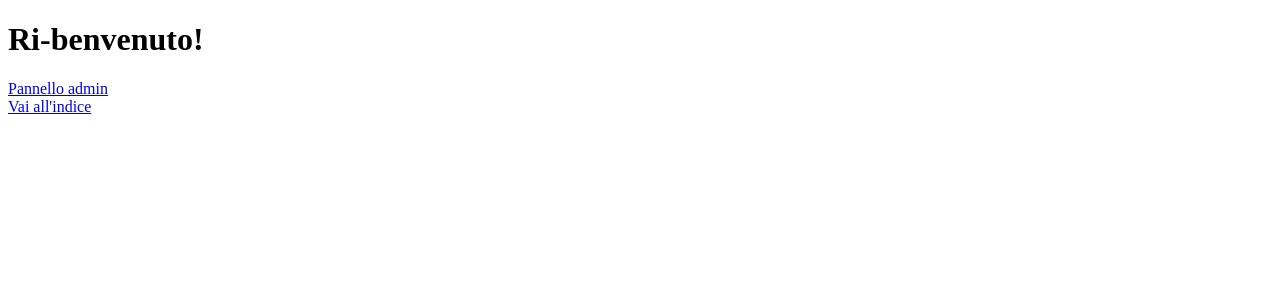
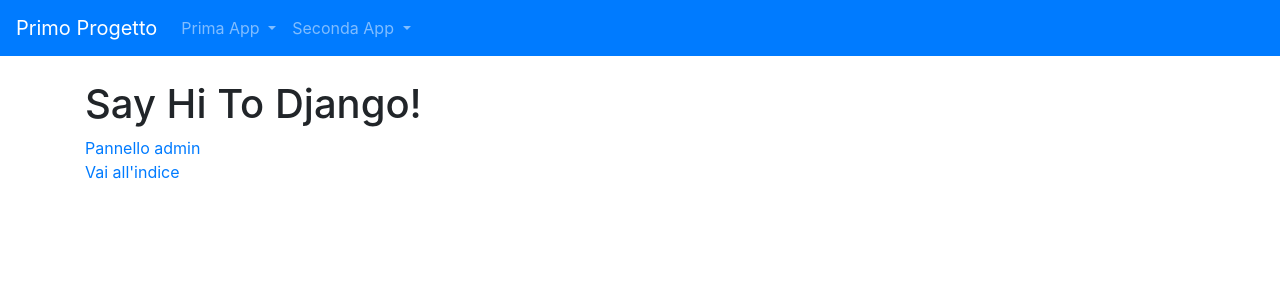
Before and after one commit to DeadDeadInside/primo_progetto, a Django app: template primo_progetto/templates/index_root.html in a window 1280 px wide. Shown: the top 300 px of the page. Run offline with Django 5.2, Linux system fonts and the light colour scheme; the template is opened without the code that fills it, so the values that code supplies are empty.

Commit message:
Passo 10: Template effettuati

```diff
--- a/primo_progetto/templates/base.html
+++ b/primo_progetto/templates/base.html
@@ -1,68 +1,57 @@
+<!doctype html>
 {% load static %}
-<!doctype html>
 <html lang="en">
   <head>
-        <!-- Required meta tags -->
     <meta charset="utf-8">
     <meta name="viewport" content="width=device-width, initial-scale=1, shrink-to-fit=no">
-
     <!-- Bootstrap CSS -->
     <link rel="stylesheet" href="https://cdn.jsdelivr.net/npm/bootstrap@4.5.3/dist/css/bootstrap.min.css" integrity="sha384-TX8t27EcRE3e/ihU7zmQxVncDAy5uIKz4rEkgIXeMed4M0jlfIDPvg6uqKI2xXr2" crossorigin="anonymous">
-
     <title>{% block title %} Primo progetto {% endblock title %}</title>
   </head>
   <body>
-        <nav class="navbar navbar-expand-lg navbar-light bg-light">
-            <a class="navbar-brand" href="#">Primo progetto</a>
+    <nav class="navbar navbar-expand-lg navbar-dark bg-primary">
+    <a class="navbar-brand" href="/">Primo Progetto</a>
     <button class="navbar-toggler" type="button" data-toggle="collapse" data-target="#navbarSupportedContent" aria-controls="navbarSupportedContent" aria-expanded="false" aria-label="Toggle navigation">
         <span class="navbar-toggler-icon"></span>
     </button>
 
     <div class="collapse navbar-collapse" id="navbarSupportedContent">
         <ul class="navbar-nav mr-auto">
-                    <li class="nav-item active">
-                        <a class="nav-link" href="#">Home <span class="sr-only">(current)</span></a>
-                    </li>
-                    <li class="nav-item">
-                        <a class="nav-link" href="#">Link</a>
+        <li class="nav-item dropdown">
+            <a class="nav-link dropdown-toggle" href="#" id="navbarDropdown" role="button" data-toggle="dropdown" aria-haspopup="true" aria-expanded="false">
+            Prima App
+            </a>
+            <div class="dropdown-menu" aria-labelledby="navbarDropdown">
+            <a class="dropdown-item" href="{% url 'prima_app:homepage' %}">Homepage</a>
+            <a class="dropdown-item" href="{% url 'prima_app:welcome' %}">Welcome</a>
+            <a class="dropdown-item" href="{% url 'prima_app:lista' %}">Lista</a>
+            <a class="dropdown-item" href="{% url 'prima_app:chisiamo' %}">Chi Siamo</a>
+            <a class="dropdown-item" href="{% url 'prima_app:variabili' %}">Variabili</a>
+            </div>
         </li>
         <li class="nav-item dropdown">
             <a class="nav-link dropdown-toggle" href="#" id="navbarDropdown" role="button" data-toggle="dropdown" aria-haspopup="true" aria-expanded="false">
-                        Prima app
+            Seconda App
             </a>
             <div class="dropdown-menu" aria-labelledby="navbarDropdown">
-                        <a class="dropdown-item" href="#">Action</a>
-                        <a class="dropdown-item" href="#">Another action</a>
             <div class="dropdown-divider"></div>
             <a class="dropdown-item" href="#">Something else here</a>
             </div>
         </li>
-                    <li class="nav-item dropdown">
-                        <a class="nav-link dropdown-toggle" href="#" id="navbarDropdown" role="button" data-toggle="dropdown" aria-haspopup="true" aria-expanded="false">
-                        Seconda app
-                        </a>
-                        <div class="dropdown-menu" aria-labelledby="navbarDropdown">
-                        <a class="dropdown-item" href="#">Action</a>
-                        <a class="dropdown-item" href="#">Another action</a>
-                        <div class="dropdown-divider"></div>
-                        <a class="dropdown-item" href="#">Something else here</a>
-                        </div>
-                    </li>
-                    <li class="nav-item">
-                        <a class="nav-link disabled" href="#" tabindex="-1" aria-disabled="true">Disabled</a>
-                    </li>
         </ul>
-                <form class="form-inline my-2 my-lg-0">
-                    <input class="form-control mr-sm-2" type="search" placeholder="Search" aria-label="Search">
-                    <button class="btn btn-outline-success my-2 my-sm-0" type="submit">Search</button>
-                </form>
     </div>
     </nav>
+
     <div class="container my-4">
         {% block content %}
         {% endblock content %}
+
         {% block script %}
         {% endblock script %}
     </div>
+
+    <!-- Option 1: jQuery and Bootstrap Bundle (includes Popper) -->
+    <script src="https://code.jquery.com/jquery-3.5.1.slim.min.js" integrity="sha384-DfXdz2htPH0lsSSs5nCTpuj/zy4C+OGpamoFVy38MVBnE+IbbVYUew+OrCXaRkfj" crossorigin="anonymous"></script>
+    <script src="https://cdn.jsdelivr.net/npm/bootstrap@4.5.3/dist/js/bootstrap.bundle.min.js" integrity="sha384-ho+j7jyWK8fNQe+A12Hb8AhRq26LrZ/JpcUGGOn+Y7RsweNrtN/tE3MoK7ZeZDyx" crossorigin="anonymous"></script>
   </body>
 </html>
--- a/primo_progetto/templates/index_root.html
+++ b/primo_progetto/templates/index_root.html
@@ -1,14 +1,10 @@
-<!DOCTYPE html>
-<html lang="en">
-<head>
-    <meta charset="UTF-8">
-    <meta name="viewport" content="width=device-width, initial-scale=1.0">
-    <title>index_root</title>
-</head>
-<body>
-    <h1>Ri-benvenuto!</h1>
+{% extends 'base.html'%}
+
+{% block title %} {{ block.super }} | Indice {% endblock title %}
+
+{% block content %}
+    <h1>Say Hi To Django!</h1>
     <a href="/admin">Pannello admin</a>
     <br>
     <a href="{% url 'prima_app:index'%}">Vai all'indice</a>
-</body>
-</html>
+{% endblock content %}
```
Also changed, not shown: prima_app/templates/prima_app/homepage.html (+7 -11 lines), prima_app/templates/prima_app/index.html (+7 -11 lines), prima_app/templates/prima_app/lista.html (+6 -10 lines), prima_app/templates/prima_app/variabili.html (+6 -10 lines), prima_app/templates/prima_app/welcome.html (+7 -11 lines). Lines whose indentation alone changed are shown as unchanged.
